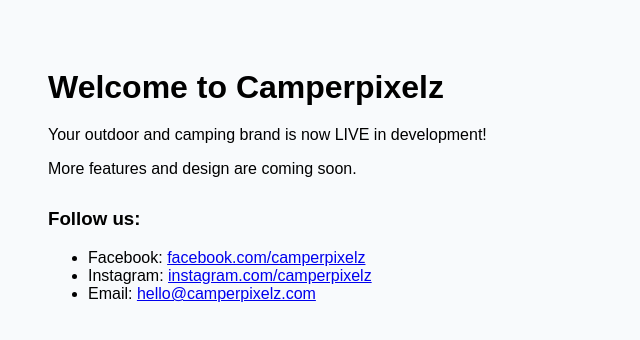
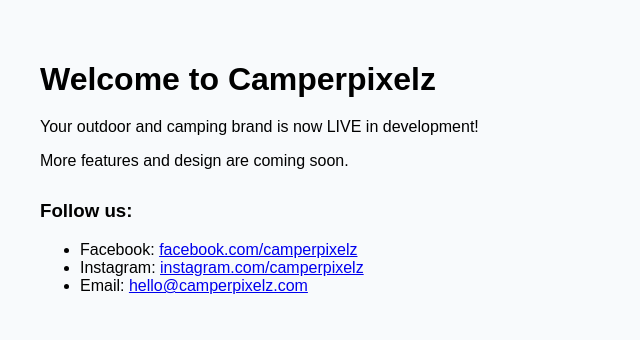
Before and after one commit to spekboomh-prog/camperpixelz-site-, a Next.js app: page / in a window 1280 px wide. Shown: the top 340 px of the page, without its empty margins (0-640 px from the left). Built offline with nearby package versions, Linux system fonts and the light colour scheme.

Commit message:
Update globals.css

```diff
--- a/styles/globals.css
+++ b/styles/globals.css
@@ -1,8 +1,6 @@
-@tailwind base;
-@tailwind components;
-@tailwind utilities;
-
 body {
-  font-family: ui-sans-serif, system-ui, -apple-system, Segoe UI, Roboto, Helvetica Neue, Arial;
+  margin: 0;
+  padding: 0;
+  font-family: Arial, sans-serif;
   background: #f8fafc;
 }
```
